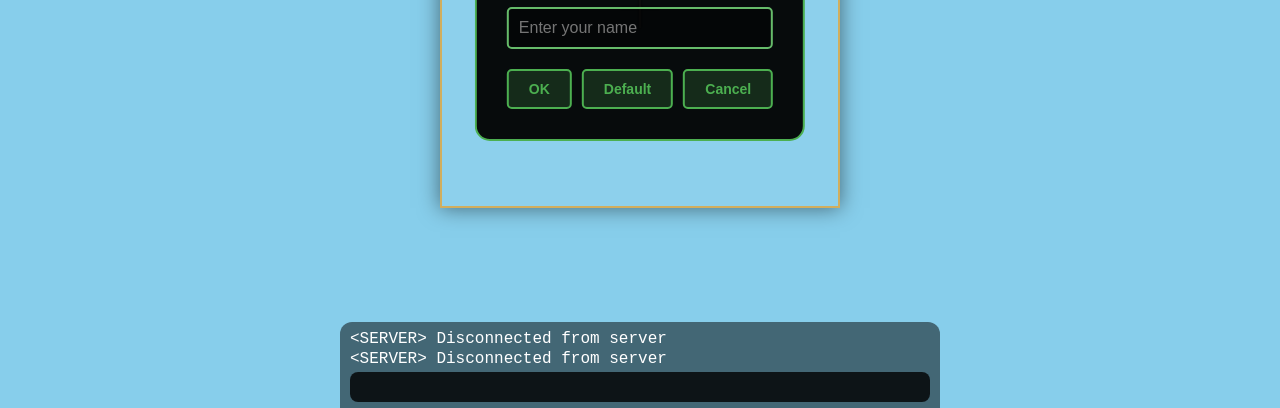
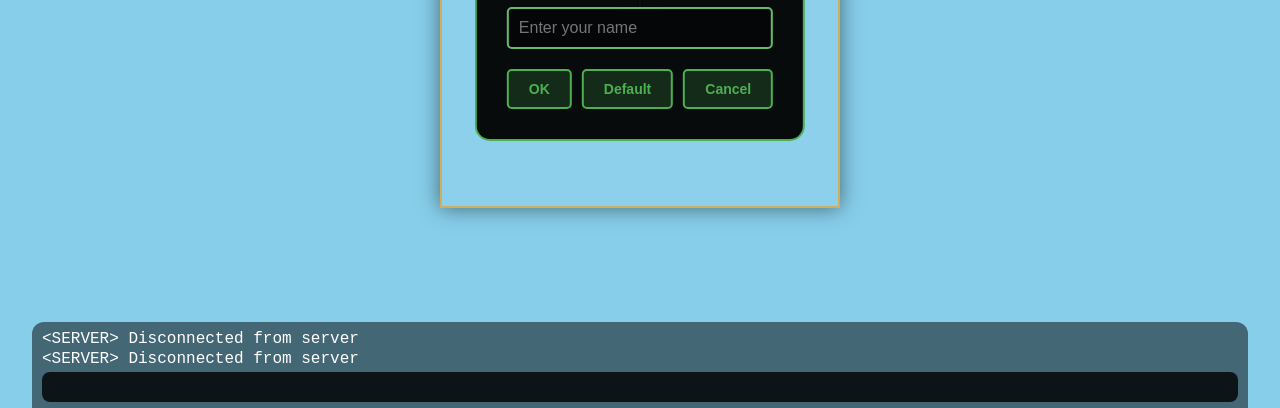
Before and after one commit to BZFlag-Dev/bzo, a website: page public/index.html in a window 1280 px wide. Shown: the part 392-800 px from the top of the page. Drawn offline with nearby package versions, Linux system fonts and the light colour scheme.

Commit message:
avoid pixels

```diff
--- a/public/styles.css
+++ b/public/styles.css
@@ -5,8 +5,6 @@
   bottom: 0;
   transform: translateX(-50%);
   width: 95vw;
-  max-width: 600px;
-  min-width: 120px;
   max-height: 33vh;
   background: rgba(0,0,0,0.5);
   color: #fff;
```
